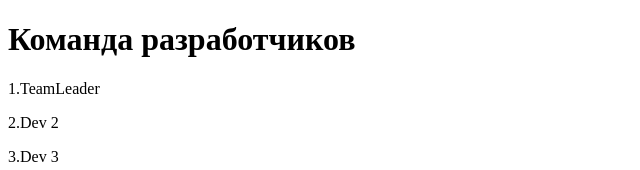
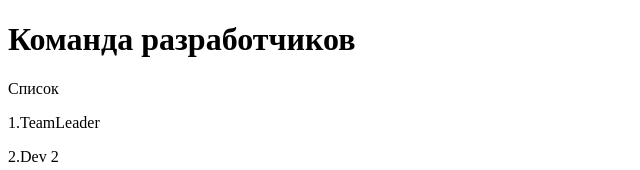
Before and after one commit to FoxLive12/Projectone, a plain HTML site: page index.html in a window 1280 px wide. Shown: the top 170 px of the page, without its empty margins (0-640 px from the left). Drawn offline with Linux system fonts and the light colour scheme.

Commit message:
Dmitriy changed index.html

```diff
--- a/index.html
+++ b/index.html
@@ -5,6 +5,7 @@
 		</head>
 		<body>
 			<h1>Команда разработчиков</h1>
+			<p>Список</p>
 				<p>1.TeamLeader</p>
 				<p>2.Dev 2</p>
 				<p>3.Dev 3</p>
```
